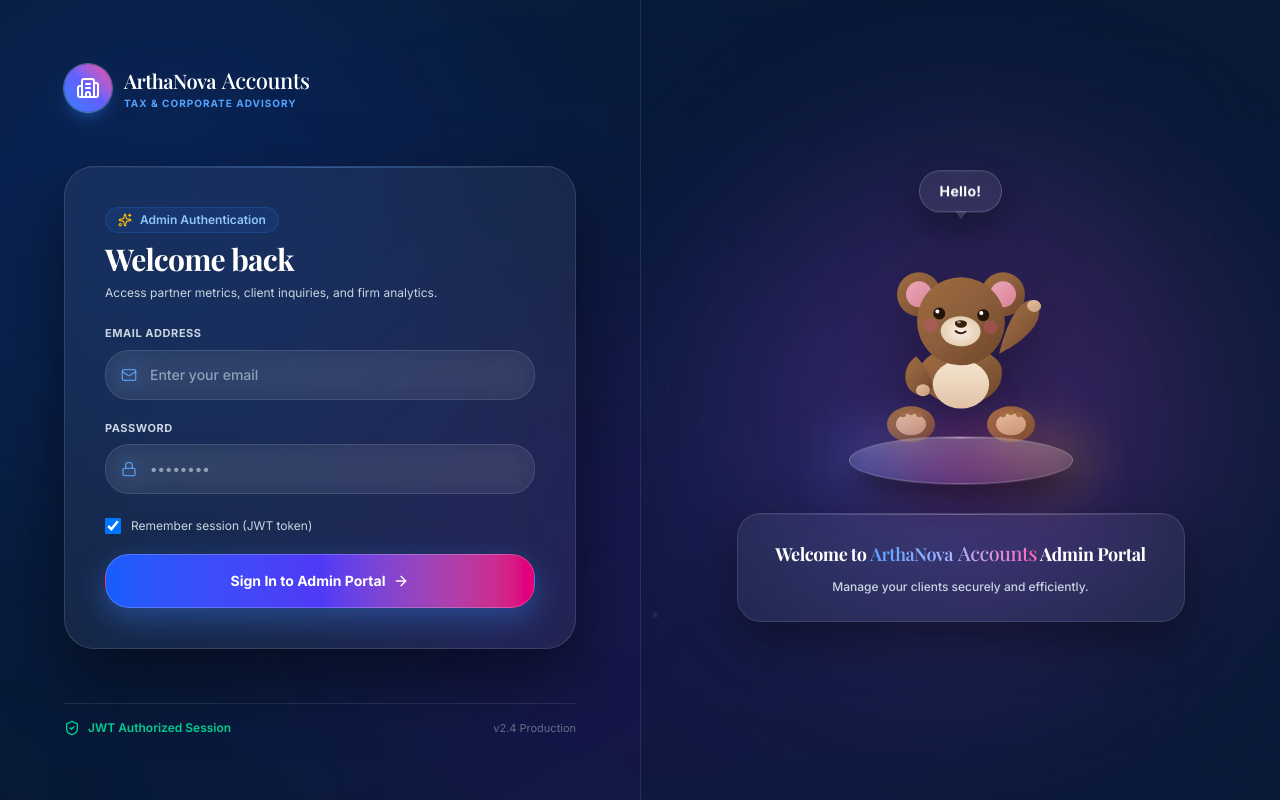
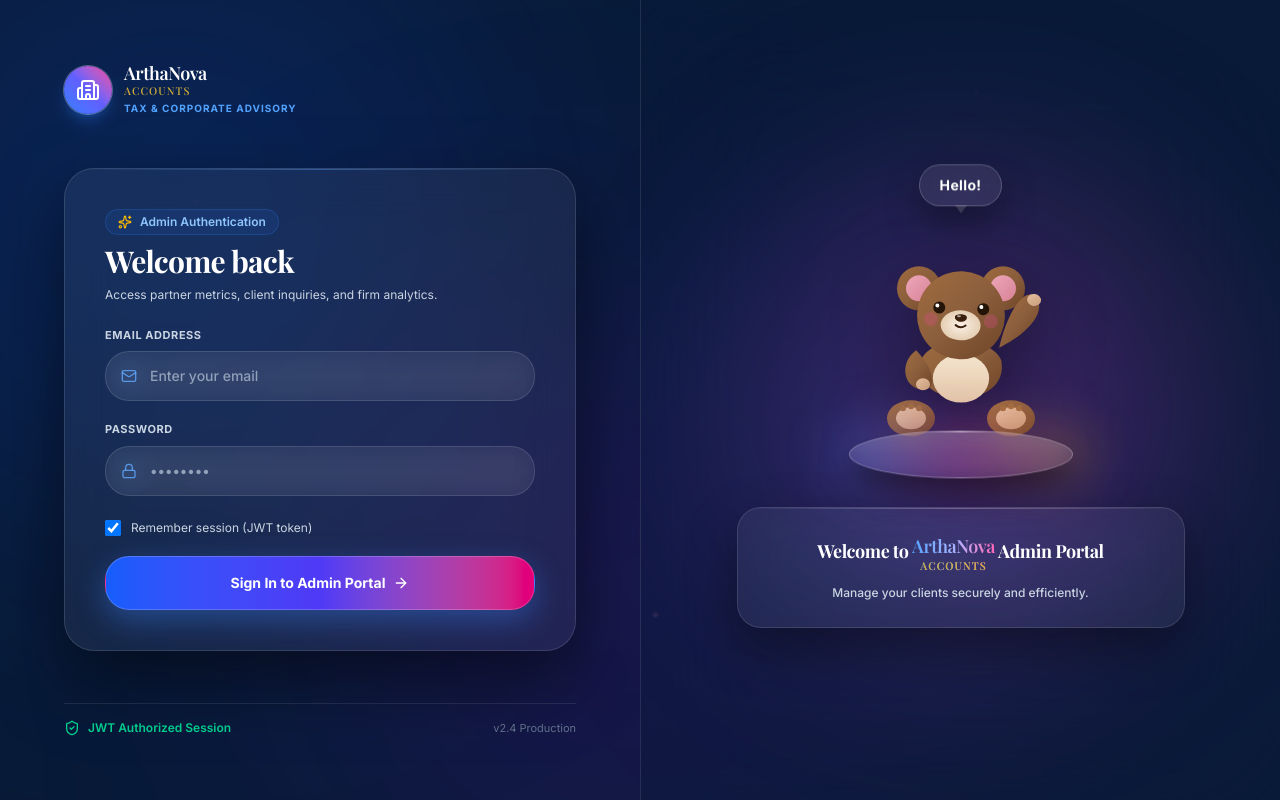
Before and after one commit to Rishit220106/ArthaNova-Accounts, a React (Vite) app: page /admin/login in a window 1280 px wide. Built offline with nearby package versions, Linux system fonts and the light colour scheme; a web font is replaced by a local one.

Commit message:
Update logo layout and Home page color styling

```diff
--- a/src/components/admin/Sidebar.tsx
+++ b/src/components/admin/Sidebar.tsx
@@ -63,12 +63,11 @@ export const Sidebar: React.FC<SidebarProps> = ({ isOpen, onClose }) => {
                 <Building2 className="w-5 h-5" />
               </div>
               <div>
-                <h1 className="text-base font-serif font-semibold text-white tracking-tight flex items-baseline gap-[0.28em] whitespace-nowrap">
+                <h1 className="text-sm font-serif font-semibold text-white tracking-tight flex flex-col justify-center leading-none">
                   <span>ArthaNova</span>
-                  <span className="text-[1.1em] font-medium">Accounts</span>
-                  <span className="text-[9px] font-mono font-semibold px-1.5 py-0.5 ml-1 rounded-full bg-gradient-to-r from-blue-500/30 to-pink-500/30 text-amber-300 border border-amber-400/20 self-center">PRO</span>
+                  <span className="text-[0.60em] font-medium tracking-widest text-[#D4AF37] uppercase mt-1">Accounts</span>
                 </h1>
-                <p className="text-[10px] uppercase tracking-widest text-blue-400 font-semibold mt-0.5">
+                <p className="text-[10px] uppercase tracking-widest text-blue-400 font-semibold mt-1">
                   Admin Portal
                 </p>
               </div>
--- a/src/components/ui/Logo.tsx
+++ b/src/components/ui/Logo.tsx
@@ -1,12 +1,28 @@
 import React from 'react';
+import { useLocation } from 'react-router-dom';
 import { cn } from "@/src/lib/utils";
 
 interface LogoProps extends React.HTMLAttributes<HTMLDivElement> {
   className?: string;
   variant?: 'light' | 'dark'; // Dark bg vs light bg
+  subtitleColor?: string;
 }
 
-export const Logo: React.FC<LogoProps> = ({ className, variant = 'dark', ...props }) => {
+export const Logo: React.FC<LogoProps> = ({ className, variant = 'dark', subtitleColor, ...props }) => {
+  let isHomePage = false;
+  try {
+    const location = useLocation();
+    isHomePage = location.pathname === '/';
+  } catch {
+    isHomePage = false;
+  }
+
+  const accountsColorClass = subtitleColor
+    ? subtitleColor
+    : isHomePage
+      ? (variant === 'light' ? 'text-white' : 'text-black')
+      : 'text-[#D4AF37]';
+
   return (
     <div className={cn("flex items-center", className)} {...props}>
       <img width="56" height="56"
@@ -16,11 +32,16 @@ export const Logo: React.FC<LogoProps> = ({ className, variant = 'dark', ...prop
         className="h-10 w-10 sm:h-12 sm:w-12 lg:h-14 lg:w-14 flex-shrink-0 object-contain scale-[1.15] origin-center"
       />
       <div className={cn(
-        "ml-3 sm:ml-4 lg:ml-5 font-serif flex items-baseline gap-[0.28em] whitespace-nowrap select-none",
+        "ml-3 sm:ml-4 font-serif flex flex-col justify-center leading-none select-none",
         variant === 'light' ? "text-white" : "text-[#10254A]"
       )}>
-        <span className="font-semibold tracking-wide text-xl sm:text-2xl lg:text-3xl">ArthaNova</span>
-        <span className="font-medium tracking-wide text-[1.1em]">Accounts</span>
+        <span className="font-semibold tracking-wide text-lg sm:text-xl lg:text-2xl">ArthaNova</span>
+        <span className={cn(
+          "font-medium tracking-widest text-[0.60em] sm:text-[0.85em] mt-1",
+          accountsColorClass
+        )}>
+          Accounts
+        </span>
       </div>
     </div>
   );
--- a/src/pages/admin/AdminLogin.tsx
+++ b/src/pages/admin/AdminLogin.tsx
@@ -279,9 +279,9 @@ const TeddyMascotSection = () => {
 
         <h3 className="text-base sm:text-lg font-extrabold text-white tracking-tight">
           Welcome to{' '}
-          <span className="bg-gradient-to-r from-blue-400 via-indigo-300 to-pink-400 bg-clip-text text-transparent inline-flex items-baseline gap-[0.28em] whitespace-nowrap">
+          <span className="bg-gradient-to-r from-blue-400 via-indigo-300 to-pink-400 bg-clip-text text-transparent inline-flex flex-col align-middle">
             <span className="font-serif font-semibold">ArthaNova</span>
-            <span className="font-serif font-medium text-[1.1em]">Accounts</span>
+            <span className="font-serif font-medium text-[0.60em] tracking-widest text-[#D4AF37] uppercase -mt-0.5">Accounts</span>
           </span>{' '}
           Admin Portal
         </h3>
@@ -397,11 +397,11 @@ export const AdminLogin: React.FC = () => {
               <Building2 className="w-6 h-6 text-white" />
             </motion.div>
             <div>
-              <h1 className="text-xl font-serif font-semibold text-white tracking-tight flex items-baseline gap-[0.28em] whitespace-nowrap">
+              <h1 className="text-lg font-serif font-semibold text-white tracking-tight flex flex-col justify-center leading-none">
                 <span>ArthaNova</span>
-                <span className="text-[1.1em] font-medium">Accounts</span>
+                <span className="text-[0.60em] font-medium tracking-widest text-[#D4AF37] uppercase mt-1">Accounts</span>
               </h1>
-              <p className="text-[10px] uppercase tracking-widest text-blue-400 font-bold">
+              <p className="text-[10px] uppercase tracking-widest text-blue-400 font-bold mt-1">
                 Tax & Corporate Advisory
               </p>
             </div>
```
